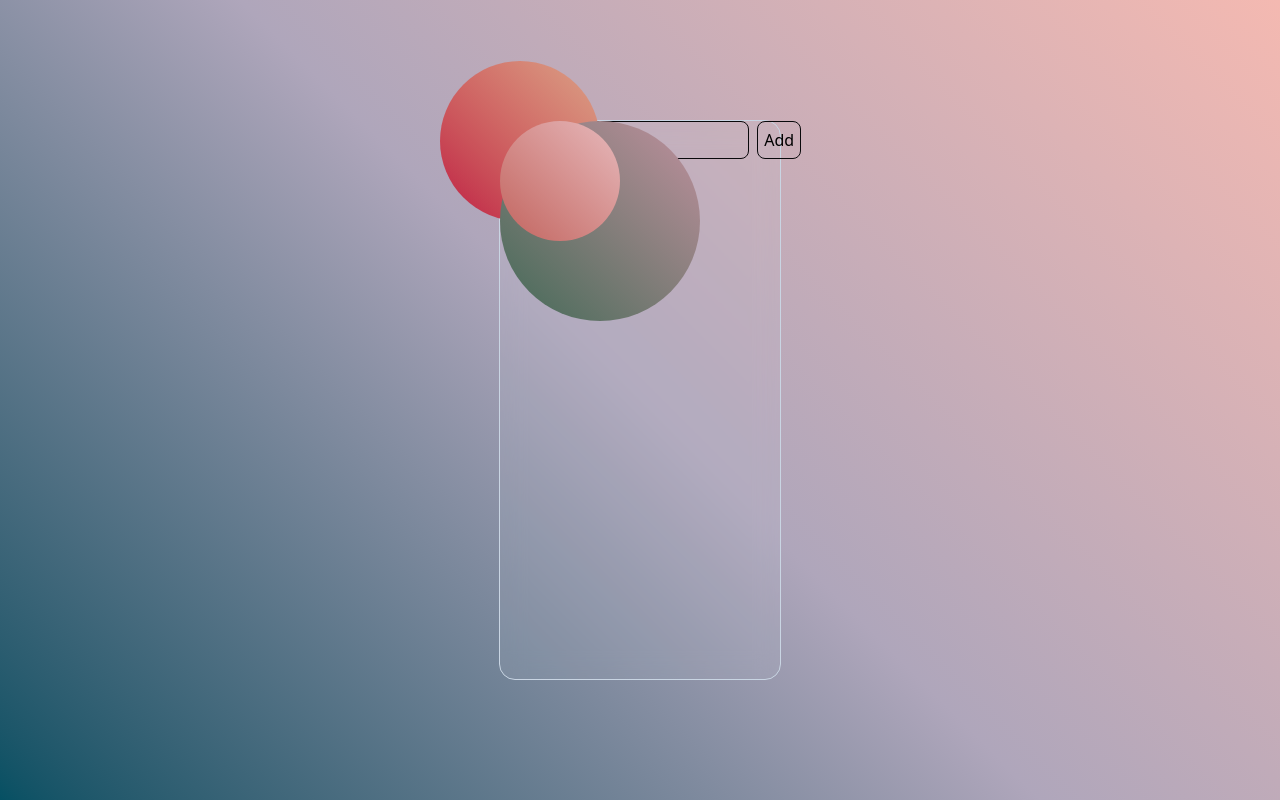
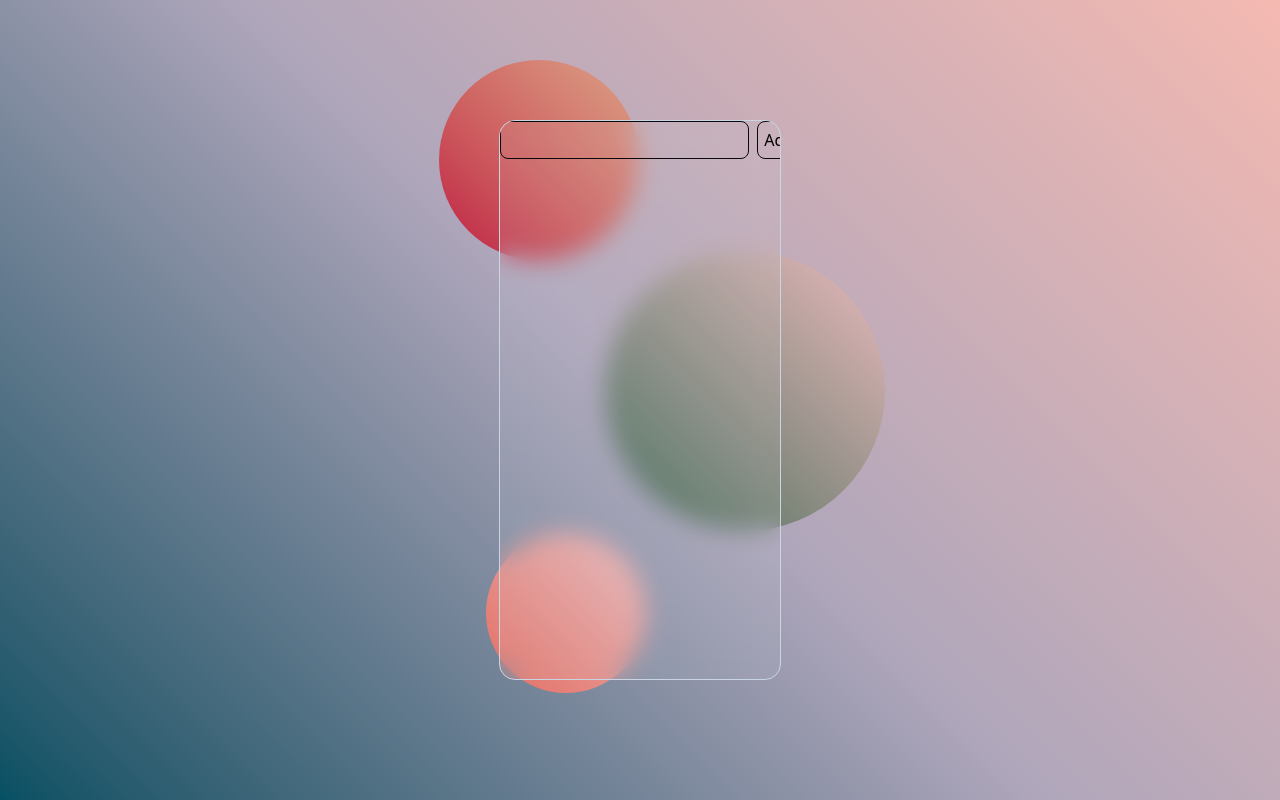
Before and after one commit to Nikkihosseini/ToDo-react-, a React (Vite) app: page / in a window 1280 px wide. Built offline with nearby package versions, Linux system fonts and the light colour scheme.

Commit message:
add some style 2

```diff
--- a/index.html
+++ b/index.html
@@ -5,7 +5,7 @@
     <meta name="viewport" content="width=device-width, initial-scale=1.0" />
     <title>To Do List</title>
   </head>
-  <body class="flex flex-col items-center justify-center h-screen bg-linear-45 from-blue-60 via-blue-70 to-pink-60 bg-no-repeat bg-center bg-contain">
+  <body>
     <div id="root"></div>
     <script type="module" src="/src/main.jsx"></script>
   </body>
--- a/src/ToDo/ToDoApp.jsx
+++ b/src/ToDo/ToDoApp.jsx
@@ -33,18 +33,20 @@ export default function ToDoApp(){
         }))
     }
 
-
-
     return(
         <>
-           <div className="relative bg-alpha-50 border border-blue-20 backdrop-blur-md h-[70vh] w-[22vw] rounded-2xl z-40">
-            <span className="absolute top-[-60px] left-[-60px] block rounded-full size-40 bg-linear-45 from-pink-80 to-orange-60 z-0"></span>
-            <span className="absolute block rounded-full size-50 bg-linear-45 from-green-60 to-purple-40 z-0"></span>
-            <span className="absolute block rounded-full size-30 bg-linear-45 from-pink-90 to-pink-40 z-0"></span>
+           <div className="relative">
+
+            <div className="relative h-[70vh] w-[22vw] rounded-2xl z-40">
+                <span className="absolute top-[-60px] left-[-60px] block rounded-full size-50 bg-linear-45 from-pink-80 to-orange-60 -z-10"></span>
+                <span className="absolute bottom-[149px] right-[-104px] block rounded-full size-70 bg-linear-45 from-green-60 to-purple-40 -z-10"></span>
+                <span className="absolute bottom-[-13px] left-[-13px] block rounded-full size-40 bg-linear-45 from-pink-90 to-pink-40 -z-10"></span>
+                <div className=" bg-alpha-50 border border-blue-20 backdrop-blur-md h-[70vh] w-[22vw] rounded-2xl overflow-hidden">
                         <div className="flex items-center gap-x-2">
                             <input onChange={inputValueHandler} className="rounded-lg border border-zinc-950 py-1.5 px-2" type="text" />
                             <button onClick={addToDo} className="rounded-lg border border-zinc-950 p-1.5 cursor-pointer">Add</button>
                         </div>
+                        <div>
                             {toDoList.map((toDo)=>{
                                 return (
                                     <ToDo key={toDo.id} toDo={toDo
@@ -53,8 +55,8 @@ export default function ToDoApp(){
                                     deleteToDo={deleteToDo}/>
                                 )
                             })}
-              <div>
-
+                        </div>
+                </div>
             </div>
            </div>
         </>
--- a/src/index.css
+++ b/src/index.css
@@ -9,8 +9,15 @@
     --color-pink-70: oklch(70.66% 0.0646 359.55);
     --color-pink-80: oklch(51.58% 0.1981 13.88);
     --color-orange-60: oklch(75.83% 0.0767 46.84);
-    --color-pink-90: oklch(61.1% 0.1199 24.39);
+    --color-pink-90: oklch(66.97% 0.1491 26.73);
     --color-pink-40: oklch(82.64% 0.0521 13.77);
-    --color-purple-40: oklch(70.31% 0.0608 359.57);
+    --color-purple-40: oklch(83.36% 0.0568 12.87);
     --color-alpha-50: oklch(86.4% 0.0234 252.19 / 10%);
 }
+
+@layer base{
+    body{
+        @apply flex flex-col items-center justify-center h-screen bg-linear-45 from-blue-60 via-blue-70 to-pink-60 bg-no-repeat bg-center bg-contain;
+        background-image: linear-gradient() url('../public/svg/noise.svg');
+    }
+}
```
Also changed, not shown: public/svg/noise.svg (added). Lines whose indentation alone changed are shown as unchanged.
